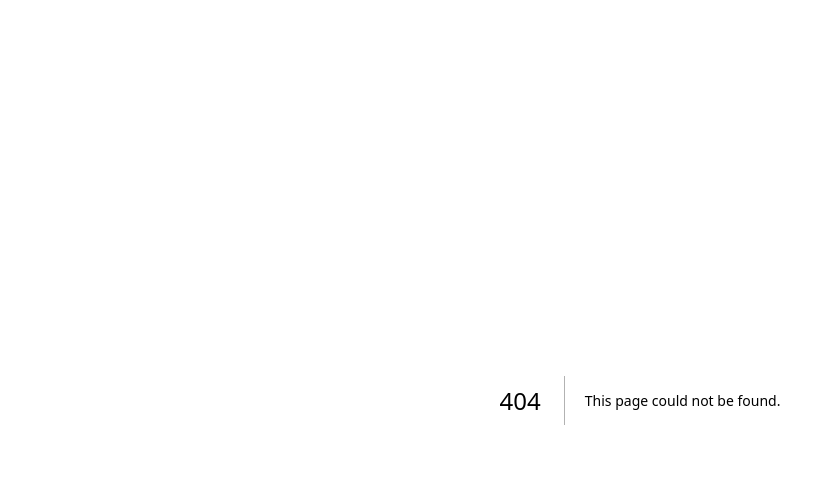
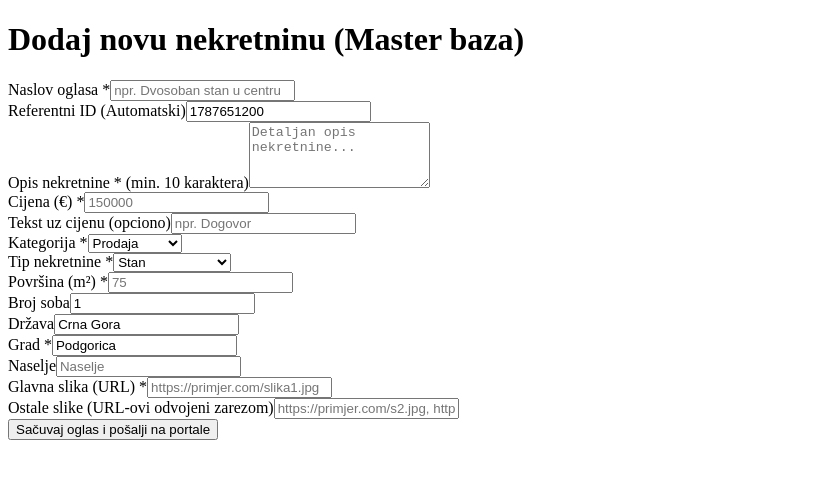
Before and after one commit to dusan3x3-stack/bluesky-properties, a Next.js app: page /admin/dodaj-oglas in a window 1280 px wide. Before the commit this address had no page. Shown: the top 478 px of the page, without its empty margins (0-835 px from the left). Built offline with nearby package versions, Linux system fonts and the light colour scheme.

Commit message:
Create page.jsx

```diff
--- /dev/null
+++ b/app/admin/dodaj-oglas/page.jsx
@@ -0,0 +1,9 @@
+import DodajOglasForm from '@/components/DodajOglasForm';
+
+export default function Page() {
+  return (
+    <main className="min-h-screen bg-gray-50 py-10">
+      <DodajOglasForm />
+    </main>
+  );
+}
```
